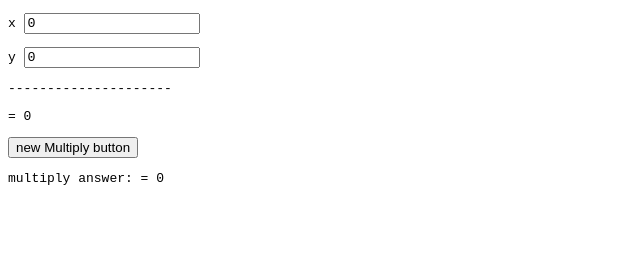
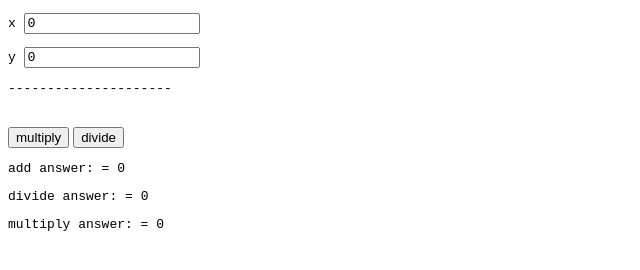
Before and after one commit to stinkybrew/cloudprogramming, a plain HTML site: page week3/01/TODO1-2.html in a window 1280 px wide. Shown: the whole page, without its empty margins (0-640 px from the left). Drawn offline with nearby package versions, Linux system fonts and the light colour scheme.

Commit message:
w3 01 TODO1 valmis
w3 01 TODO1 valmis

```diff
--- a/week3/01/TODO2.html
+++ b/week3/01/TODO1-2.html
@@ -8,16 +8,21 @@
         </style>
     </head>
     <body>
-        <div id="app">
-            <p>x <input v-model="x"></p>
-            <p>y <input v-model="y"></p>
-            <p>---------------------</p>
-            <p>= <span v-text="result"></span></p>
-            <!--  <p>storagesta saatu arvo: <span v-text="number"></span></p>  -->
-            <button v-on:click="multiply">new Multiply button</button>
-            <p>multiply answer: = <span v-text="lastmultiply"></span></p>
-        </div>
-
+        <form id="app" @submit.prevent="formSubmit">
+            <div >
+                <p>x <input v-model="x"></p>
+                <p>y <input v-model="y"></p>
+                <p>---------------------</p><br>
+                <button v-on:click="multiply">multiply</button>
+                <button v-on:click="divide">divide</button>
+                <output>
+                    <p>add answer: = <span v-text="result"></span></p>
+                    <!--  <p>storagesta saatu arvo: <span v-text="number"></span></p>  -->
+                    <p>divide answer: = <span v-text="lastdivide"></span></p>
+                    <p>multiply answer: = <span v-text="lastmultiply"></span></p>
+                </output>
+            </div>
+        </form>
         <!--  I HAD HUGE PROBLEMS TO GET SIMPLE BUMMON TO WORK!  -->
 
         <script src="https://unpkg.com/vue/dist/vue.js"></script>
@@ -27,7 +32,7 @@
             }
             var calc = new Vue({
                 el: '#app',
-                data: { x: 0, y: 0, lastResult: 0, lastmultiply: 0},
+                data: { x: 0, y: 0, lastResult: 0, lastmultiply: 0, lastdivide: 0},
                 computed: {
                     result: function() {
                         let x = parseFloat(this.x);
@@ -58,9 +63,27 @@
                         this.lastmultiply = this.x * this.y;
 
                         // Tällä laskettu arvo tallennetaan storageen
-                        const calculations = this.lastResult;
-                        localStorage.setItem('number', JSON.stringify(calculations));
+                        const calculations = this.lastmultiply;
+                        localStorage.setItem('numbermultiply', JSON.stringify(calculations));
                         return this.lastmultiply;
+                    },
+                    divide: function() {
+                        console.log("testi divide-functio");
+
+                        this.lastdivide = this.x / this.y;
+
+                        // Tällä laskettu arvo tallennetaan storageen
+                        const calculations = this.lastdivide;
+                        localStorage.setItem('numberdivide', JSON.stringify(calculations));
+                        return this.lastmultiply;
+                    },
+                    formSubmit: function(event) {
+                        this.submitted.x = this.x;
+                        this.submitted.y = this.y;
+
+                        this.x = this.y = '';
+
+                        event.target.reset();
                     }
                 }
             });
```
